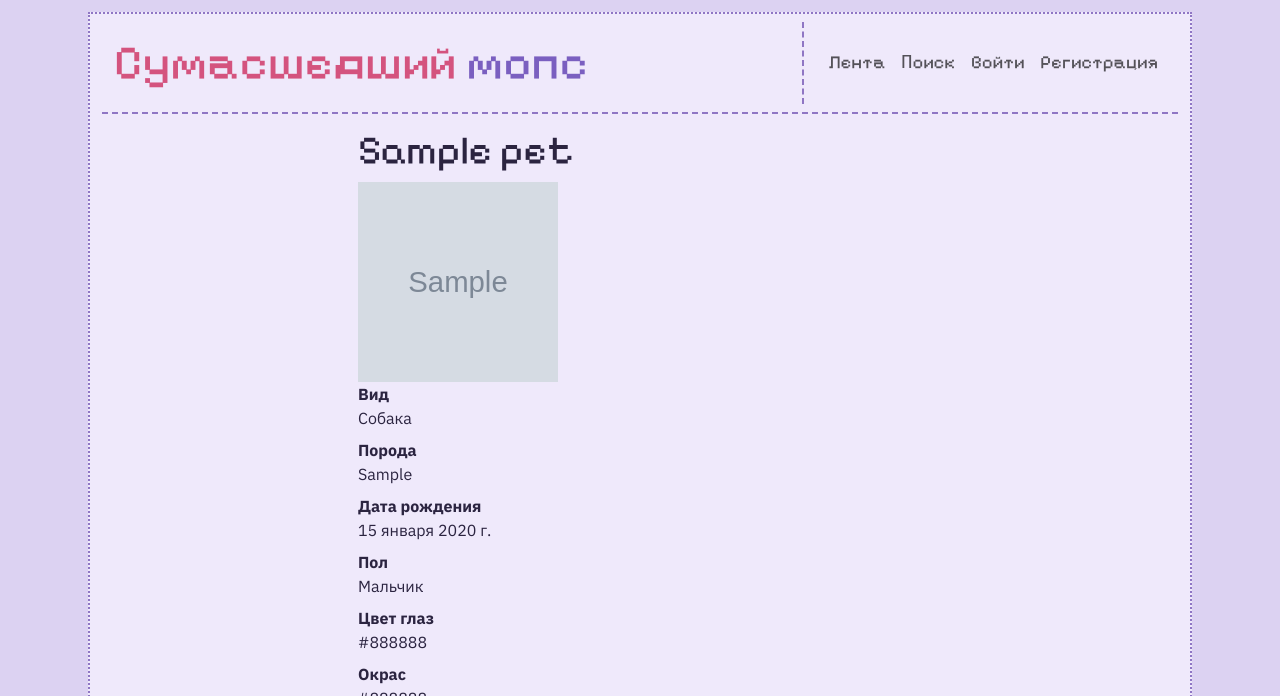
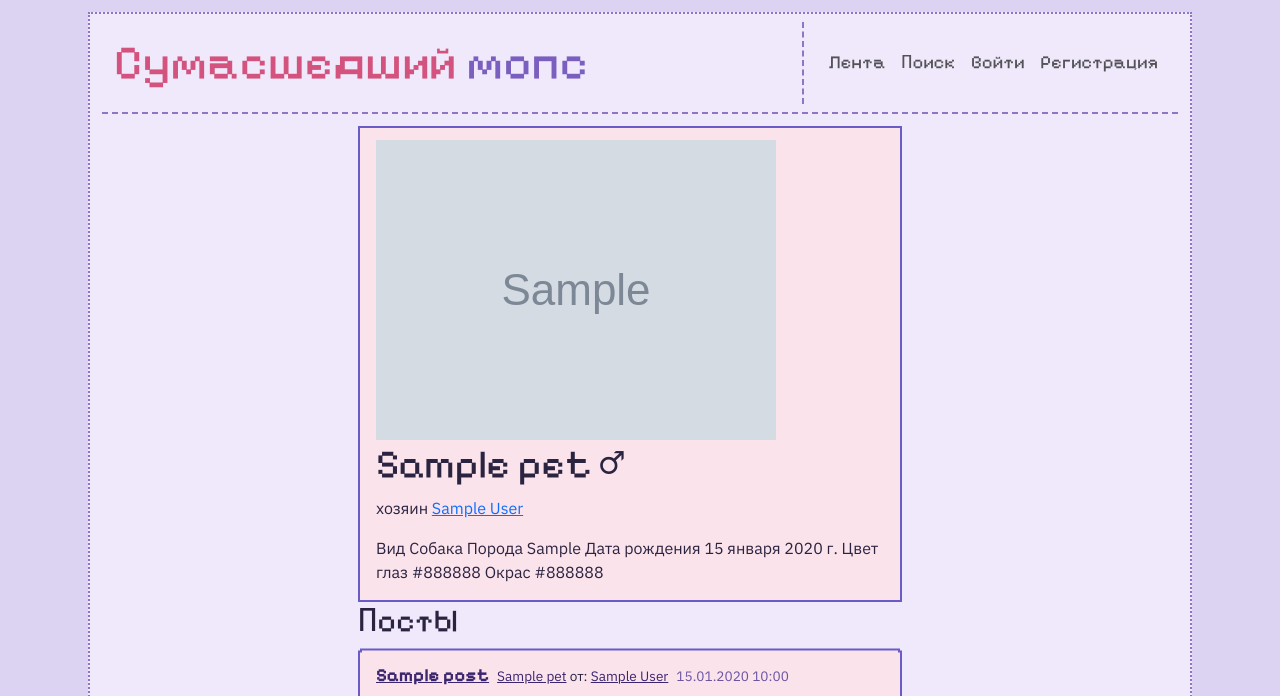
Before and after one commit to Discrete-Mathematicians/crazy-mops, a Django app: page /pets/1/ in a window 1280 px wide. Shown: the top 696 px of the page. Run offline with Django 4.2, Linux system fonts and the light colour scheme; tables that the repository leaves empty hold one stand-in row (values such as "Sample post"); grey boxes marked "Sample" are stand-in pictures; data that the repository does not hold is empty.

Commit message:
feat: полные стили страницы питомца и карточки в профиле

```diff
--- a/pets/models.py
+++ b/pets/models.py
@@ -64,6 +64,14 @@
             word = "лет"
         return f"{years} {word}"
 
+    @property
+    def sex_icon(self):
+        if self.sex == self.Sex.MALE:
+            return "♂"
+        if self.sex == self.Sex.FEMALE:
+            return "♀"
+        return ""
+
     def __str__(self):
         return self.name
 
--- a/templates/pets/pet_detail.html
+++ b/templates/pets/pet_detail.html
@@ -1,69 +1,70 @@
 {% extends "base.html" %}
 {% load subscription_tags %}
-{% comment %}
-  ЗАГЛУШКА. Финальная вёрстка — в sub-issue «Шаблоны приложения pets».
-  Контракт: docs/wiki/contracts/pets.md
-{% endcomment %}
 {% block title %}{{ pet.name }} — Сумасшедший мопс{% endblock title %}
 {% block content %}
-    <article class="pet-card">
-        <h1>{{ pet.name }}</h1>
-        {% if pet.avatar %}
-            <img src="{{ pet.avatar.url }}"
-                 alt="{{ pet.name }}"
-                 width="200"
-                 height="200">
-        {% endif %}
-        <dl>
-            <dt>Вид</dt>
-            <dd>
-                {{ pet.get_pet_type_display }}
-            </dd>
-            <dt>Порода</dt>
-            <dd>
-                {{ pet.breed|default:"—" }}
-            </dd>
-            <dt>Дата рождения</dt>
-            <dd>
-                {{ pet.birthday|default:"—" }}
-            </dd>
-            <dt>Пол</dt>
-            <dd>
-                {{ pet.get_sex_display|default:"—" }}
-            </dd>
-            <dt>Цвет глаз</dt>
-            <dd>
-                {{ pet.eye_color|default:"—" }}
-            </dd>
-            <dt>Окрас</dt>
-            <dd>
-                {{ pet.coat_color|default:"—" }}
-            </dd>
-        </dl>
-        <section class="pet-posts">
-            <h2>Посты</h2>
+    <div class="pet-detail-narrow">
+        <div class="flat-panel panel--pink">
+            <div class="panel-body">
+                <div class="pet-detail__header">
+                    {% if pet.avatar %}
+                        <img class="pet-detail__photo"
+                             src="{{ pet.avatar.url }}"
+                             alt="{{ pet.name }}">
+                    {% endif %}
+                    <div class="pet-detail__info">
+                        <h1 class="pet-detail__name">
+                            {{ pet.name }}
+                            {% if pet.sex is not None %}<span>{{ pet.sex_icon }}</span>{% endif %}
+                        </h1>
+                        <p class="pet-detail__owner">
+                            хозяин <a href="{% url 'profiles:detail' pet.owner.pk %}">{{ pet.owner.get_full_name|default:pet.owner.display_name }}</a>
+                        </p>
+                        <div class="pet-detail__facts">
+                            <span class="pet-detail__fact-label">Вид</span>
+                            <span class="pet-detail__fact-value">{{ pet.get_pet_type_display }}</span>
+                            <span class="pet-detail__fact-label">Порода</span>
+                            <span class="pet-detail__fact-value">{{ pet.breed|default:"—" }}</span>
+                            <span class="pet-detail__fact-label">Дата рождения</span>
+                            <span class="pet-detail__fact-value">{{ pet.birthday|default:"—" }}</span>
+                            <span class="pet-detail__fact-label">Цвет глаз</span>
+                            <span class="pet-detail__fact-value">{{ pet.eye_color|default:"—" }}</span>
+                            <span class="pet-detail__fact-label">Окрас</span>
+                            <span class="pet-detail__fact-value">{{ pet.coat_color|default:"—" }}</span>
+                        </div>
+                        <div class="pet-detail__actions">
+                            {% if not can_manage %}
+                                {% subscription_button pet user %}
+                            {% endif %}
+                        </div>
+                    </div>
+                </div>
+                {% if can_manage %}
+                    <div class="pet-detail__actions">
+                        <a href="{% url 'pets:edit' pet.pk %}" class="btn-pixel btn-mini">Редактировать</a>
+                        <a href="{% url 'pets:delete' pet.pk %}"
+                           class="btn-pixel btn-pixel--danger btn-mini">Удалить</a>
+                        <a href="{% url 'posts:create' pet.pk %}" class="btn-pixel btn-mini">Создать пост</a>
+                    </div>
+                {% endif %}
+            </div>
+        </div>
+        <div class="pet-posts">
+            <h2 class="pet-posts__title">Посты</h2>
             {% for post in posts_page %}
                 {% include "includes/post_card.html" with post=post user=user csrf_token=csrf_token only %}
             {% empty %}
-                <p class="search-empty">Постов пока нет.</p>
+                <div class="empty-state">
+                    <span class="empty-state__icon">&#128062;</span>
+                    <p>У {{ pet.name }} пока нет постов.</p>
+                </div>
             {% endfor %}
             {% if posts_page.has_other_pages %}
-                <nav class="search-pagination">
-                    {% if posts_page.has_previous %}
-                        <a href="?page={{ posts_page.previous_page_number }}">← Назад</a>
-                    {% endif %}
+                <nav class="feed-pagination">
+                    {% if posts_page.has_previous %}<a href="?page={{ posts_page.previous_page_number }}"><- Назад</a>{% endif %}
                     <span>{{ posts_page.number }} / {{ posts_page.paginator.num_pages }}</span>
-                    {% if posts_page.has_next %}
-                        <a href="?page={{ posts_page.next_page_number }}">Вперёд →</a>
-                    {% endif %}
+                    {% if posts_page.has_next %}<a href="?page={{ posts_page.next_page_number }}">Вперёд -></a>{% endif %}
                 </nav>
             {% endif %}
-        </section>
-        {% subscription_button pet user %}
-        {% if can_manage %}
-            <a href="{% url 'pets:edit' pet.pk %}" class="btn-pixel">Редактировать</a>
-            <a href="{% url 'pets:delete' pet.pk %}" class="btn-pixel">Удалить</a>
-            <a href="{% url 'posts:create' pet.pk %}" class="btn-pixel">Создать пост</a>
-        {% endif %}
-    </article>
+        </div>
+    </div>
 {% endblock content %}
```
Also changed, not shown: templates/includes/pet_card.html (+7 -10 lines).
